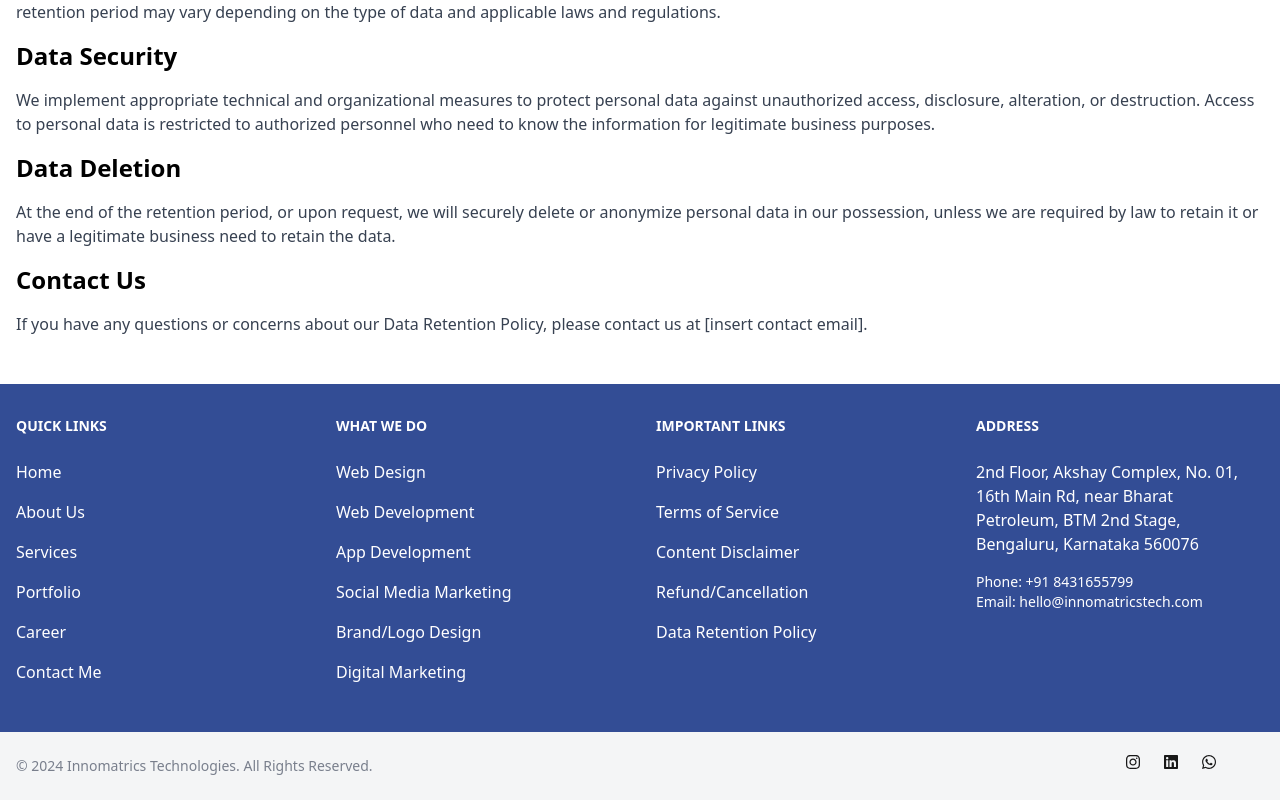
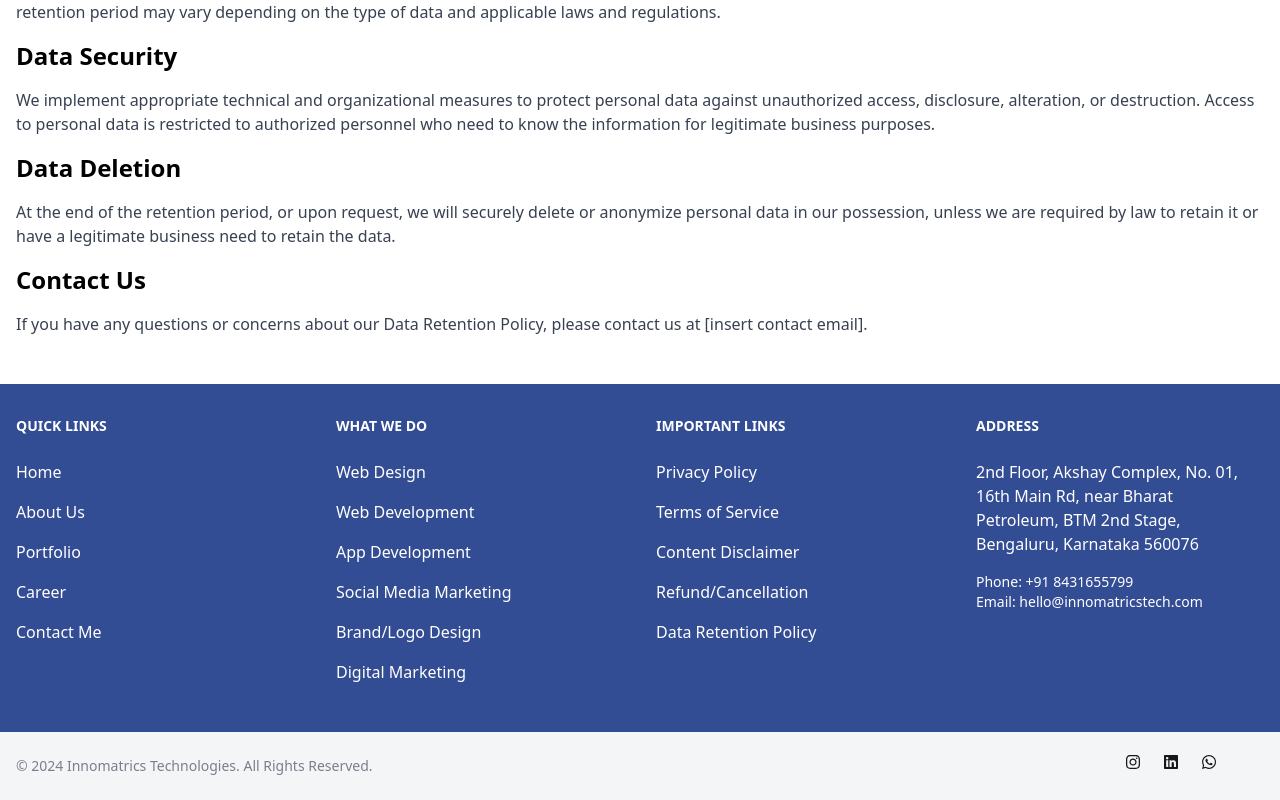
Before and after one commit to akshitchowdhury/Innomatrics_Site, a React (Create React App) app: page /data in a window 1280 px wide. Shown: the part 452-1252 px from the top of the page. Built offline with nearby package versions, Linux system fonts and the light colour scheme.

Commit message:
FooterServices

```diff
--- a/src/components/Footer/QuickLinks.jsx
+++ b/src/components/Footer/QuickLinks.jsx
@@ -20,9 +20,9 @@
               <li className="mb-4">
                 <Link to="/about" onClick={() => handleClick(aboutUsRef)} className="navbar-links">About Us</Link>
               </li>
-              <li className="mb-4">
+              {/* <li className="mb-4">
                 <Link to="/services" onClick={() => handleClick(servicesRef)} className="navbar-links">Services</Link>
-              </li>
+              </li> */}
               <li className="mb-4">
                 <Link to="/portfolio" onClick={() => handleClick(portfolioRef)} className="navbar-links">Portfolio</Link>
               </li>
```
